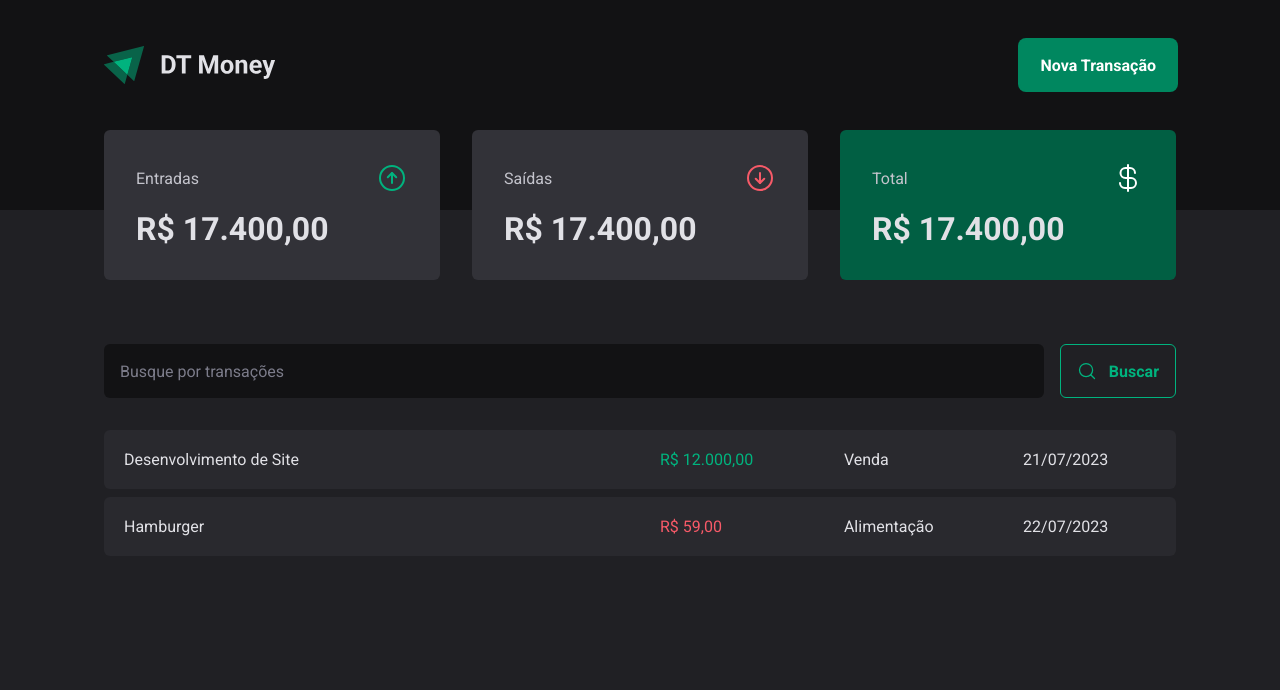
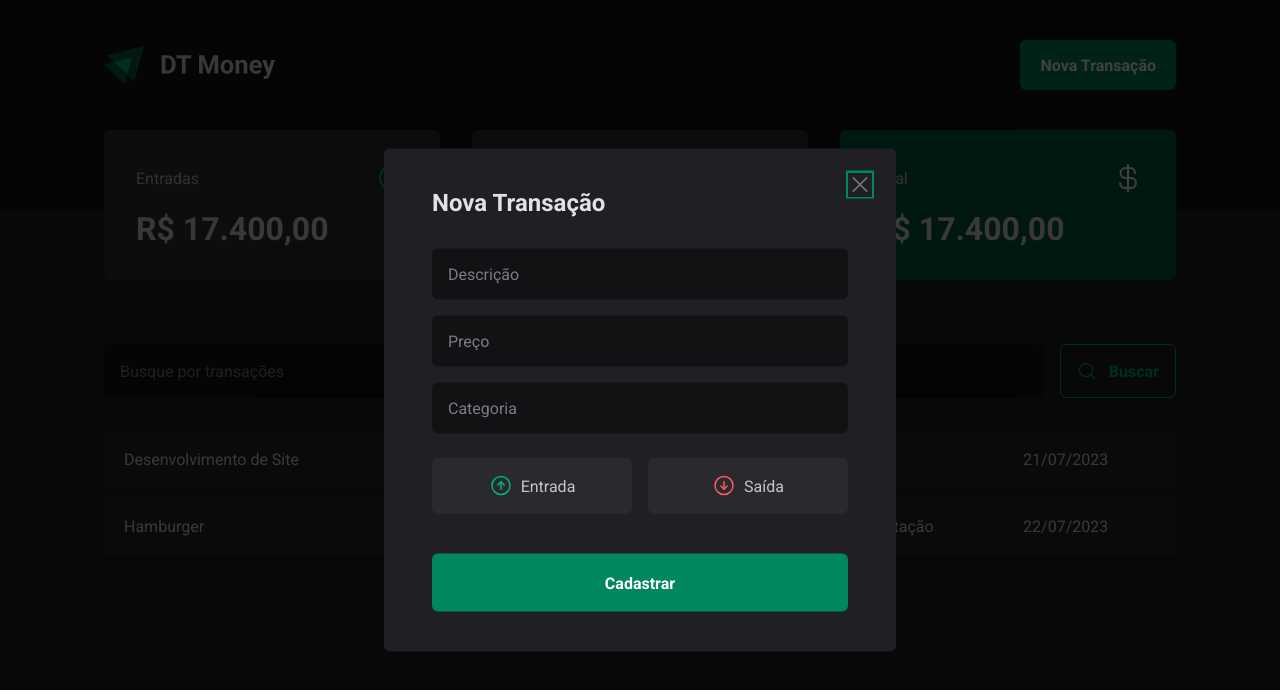
Before and after one commit to felipetassis/rocketseat-project-03, a React (Vite) app: page / in a window 1280 px wide. Both pictures are taken after a click on the button "Nova Transação". Shown: the top 690 px of the page. Built offline with nearby package versions, Linux system fonts and the light colour scheme.

Commit message:
Add Json-server

```diff
--- a/package.json
+++ b/package.json
@@ -7,9 +7,12 @@
     "dev": "vite",
     "build": "tsc && vite build",
     "lint": "eslint . --ext ts,tsx --report-unused-disable-directives --max-warnings 0",
-    "preview": "vite preview"
+    "preview": "vite preview",
+    "json-server": "json-server server.json"
   },
   "dependencies": {
+    "@radix-ui/react-dialog": "^1.0.4",
+    "@radix-ui/react-radio-group": "^1.1.3",
     "phosphor-react": "^1.4.1",
     "react": "^18.2.0",
     "react-dom": "^18.2.0",
@@ -25,6 +28,7 @@
     "eslint": "^8.45.0",
     "eslint-plugin-react-hooks": "^4.6.0",
     "eslint-plugin-react-refresh": "^0.4.3",
+    "json-server": "^0.17.3",
     "typescript": "^5.0.2",
     "vite": "^4.4.5"
   }
--- /dev/null
+++ b/server.json
@@ -0,0 +1,12 @@
+{
+    "transactions": [
+        {
+            "id": 1,
+            "description": "Desenvolvimento de site",
+            "type": "income",
+            "category": "Venda",
+            "price": 14000,
+            "createdAt": ""
+        }
+    ]
+}
--- a/src/components/Header/index.tsx
+++ b/src/components/Header/index.tsx
@@ -1,12 +1,21 @@
 import { HeaderContainer, HeaderContent, NewTransactionButton } from "./styles";
+import * as Dialog from "@radix-ui/react-dialog";
 import logoImg from "../../assets/logo.svg";
+import { NewTransactionModal } from "../NewTransactionModal";
 
 export function Header() {
     return (
         <HeaderContainer>
             <HeaderContent>
                 <img src={logoImg} alt="" />
-                <NewTransactionButton>Nova Transação</NewTransactionButton>
+
+                <Dialog.Root>
+                    <Dialog.Trigger asChild>
+                        <NewTransactionButton>Nova Transação</NewTransactionButton>
+                    </Dialog.Trigger>
+
+                    <NewTransactionModal />
+                </Dialog.Root>
             </HeaderContent>
         </HeaderContainer>
     )
--- a/src/components/Header/styles.ts
+++ b/src/components/Header/styles.ts
@@ -1,4 +1,5 @@
 import styled from "styled-components";
+import * as Dialog from '@radix-ui/react-dialog';
 
 export const HeaderContainer = styled.header`
     background: ${props => props.theme["gray-900"]};
--- /dev/null
+++ b/src/components/NewTransactionModal/index.tsx
@@ -0,0 +1,41 @@
+import * as Dialog from "@radix-ui/react-dialog";
+import * as RadioGroup from '@radix-ui/react-radio-group';
+import { CloseButton, Content, Overlay, TransactionType, TransactionTypeButton } from "./styles";
+import { ArrowCircleDown, ArrowCircleUp, X } from "phosphor-react";
+
+export function NewTransactionModal() {
+    return (
+        <Dialog.Portal>
+            <Overlay />
+
+            <Content>
+                <Dialog.Title>Nova Transação</Dialog.Title>
+
+                <CloseButton>
+                    <X size={24}/>
+                </CloseButton>
+
+                <form action="">
+                    <input type="text" placeholder="Descrição" required />
+                    <input type="number" placeholder="Preço" required />
+                    <input type="text" placeholder="Categoria" required />
+
+                    <TransactionType>
+                        <TransactionTypeButton variant="income" value="income">
+                            <ArrowCircleUp size={24}/>
+                            Entrada
+                        </TransactionTypeButton>
+
+                        <TransactionTypeButton variant="outcome" value="outcome">
+                            <ArrowCircleDown size={24}/>
+                            Saída
+                        </TransactionTypeButton>
+                    </TransactionType>
+
+                    <button type="submit">Cadastrar</button>
+                </form>
+
+            </Content>
+        </Dialog.Portal>
+    );
+};
--- /dev/null
+++ b/src/components/NewTransactionModal/styles.ts
@@ -0,0 +1,113 @@
+import { styled } from "styled-components";
+import * as Dialog from "@radix-ui/react-dialog";
+import * as RadioGroup from '@radix-ui/react-radio-group';
+
+export const Overlay = styled(Dialog.Overlay)`
+    position: fixed;
+    width: 100vw;
+    height: 100vh;
+    inset: 0;
+    background: rgba(0, 0, 0, 0.75);
+`;
+
+export const Content = styled(Dialog.Content)`
+    min-width: 32rem;
+    border-radius: 6px;
+    padding: 2.5rem 3rem;
+    background: ${props => props.theme["gray-800"]};
+
+    position: fixed;
+    top: 50%;
+    left: 50%;
+    transform: translate(-50%, -50%);
+
+    form {
+        margin-top: 2rem;
+
+        display: flex;
+        flex-direction: column;
+        gap: 1rem;
+
+        input {
+            border-radius: 6px;
+            border: 0;
+            background: ${props => props.theme["gray-900"]};
+            color: ${props => props.theme["gray-300"]};
+            padding: 1rem;
+
+            &::placeholder {
+                color: ${props => props.theme["gray-500"]};
+            }
+        }
+
+        button[type="submit"] {
+            height: 58px;
+            border: 0;
+            background: ${props => props.theme["green-500"]};
+            color: ${props => props.theme.white};
+            font-weight: bold;
+            padding: 0 1.25rem;
+            border-radius: 6px;
+            margin-top: 1.5rem;
+
+
+            &:hover {
+                background: ${props => props.theme["green-700"]};
+                transition: background-color 0.2s;
+            }
+        }
+    }
+`;
+
+export const CloseButton = styled(Dialog.Close)`
+    position: absolute;
+    background: transparent;
+    border: 0;
+    top: 1.5rem;
+    right: 1.5rem;
+    line-height: 0;
+    cursor: pointer;
+    color: ${props => props.theme["gray-500"]};
+`;
+
+export const TransactionType = styled(RadioGroup.Root)`
+    display: grid;
+    grid-template-columns: repeat(2, 1fr);
+    gap: 1rem;
+    margin-top: 0.5rem;
+`;
+
+interface TransactionTypeButtonProps {
+    variant: 'income' | 'outcome';
+}
+
+export const TransactionTypeButton = styled(RadioGroup.Item)<TransactionTypeButtonProps>`
+   background:  ${props => props.theme["gray-700"]};
+   padding: 1rem;
+   display: flex;
+   align-items: center;
+   justify-content: center;
+   gap: 0.5rem;
+   border-radius: 6px;
+   cursor: pointer;
+   border: 0;
+   color: ${props => props.theme["gray-300"]};
+
+   svg {
+    color: ${props => props.variant === 'income' ? props.theme["green-300"] : props.theme["red-300"]};
+   }
+
+   &[data-state='unchecked']:hover {
+    transition: background-color 0.2s;
+    background: ${props => props.theme["gray-600"]};
+   }
+
+   &[data-state='checked'] {
+    color: ${props => props.theme.white};
+    background: ${props => props.variant === 'income' ? props.theme["green-500"] : props.theme["red-500"]};
+
+    svg {
+        color: ${props => props.variant === 'income' ? props.theme["green-300"] : props.theme["red-300"]};
+    }
+   }
+`;
```
Also changed, not shown: 1 other file (tests, documents, lock files or other folders).
